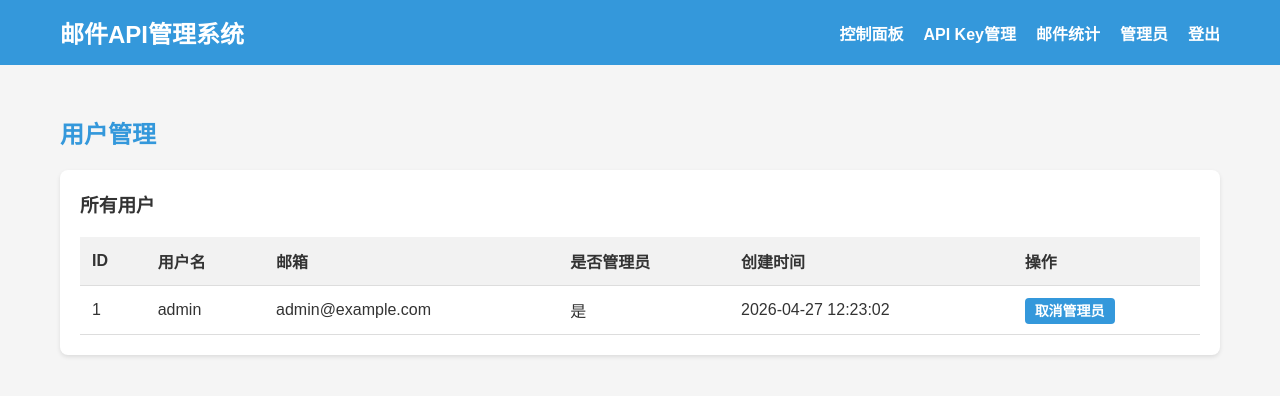
After one commit to yhj2014/mail-api, a Flask app: page /admin/users in a window 1280 px wide. The commit adds this page. Shown: the top 396 px of the page. Run offline with Flask 3, Linux system fonts and the light colour scheme; a user stored in the database is signed in; data comes from the database, SQL or seed files in the repository; both versions use the stored data as it was after the commit.

Commit message:
feat: 增加网页界面与API Key管理
Co-authored-by: traeagent <traeagent@users.noreply.github.com>

```diff
--- a/main.py
+++ b/main.py
@@ -3,6 +3,7 @@
 
 from flask import Flask, request, jsonify, render_template, redirect, url_for, flash
 from flask_login import LoginManager, login_user, login_required, logout_user, current_user
+from functools import wraps
 import smtplib
 from email.mime.text import MIMEText
 from email.header import Header
@@ -46,6 +47,15 @@ ADMIN_KEY = os.getenv("ADMIN_KEY", "")
 def load_user(user_id):
     """加载用户"""
     return User.query.get(int(user_id))
+
+def admin_required(f):
+    """管理员权限装饰器"""
+    @wraps(f)
+    def decorated_function(*args, **kwargs):
+        if not current_user.is_authenticated or not current_user.is_admin:
+            return redirect(url_for('login'))
+        return f(*args, **kwargs)
+    return decorated_function
 
 def verify_auth(secret):
     """验证用户密钥"""
@@ -327,11 +337,85 @@ def email_stats():
     stats = EmailStat.query.filter_by(user_id=current_user.id).order_by(EmailStat.created_at.desc()).all()
     return render_template('email_stats.html', stats=stats)
 
+# ========== 管理员路由 ==========
+
+@app.route("/admin/dashboard")
+@admin_required
+def admin_dashboard():
+    """管理员控制面板"""
+    # 系统统计
+    total_users = User.query.count()
+    total_api_keys = APIKey.query.count()
+    total_emails = EmailStat.query.count()
+    success_emails = EmailStat.query.filter_by(status="success").count()
+    failed_emails = EmailStat.query.filter_by(status="failed").count()
+
+    return render_template('admin/dashboard.html',
+                          total_users=total_users,
+                          total_api_keys=total_api_keys,
+                          total_emails=total_emails,
+                          success_emails=success_emails,
+                          failed_emails=failed_emails)
+
+@app.route("/admin/users")
+@admin_required
+def admin_users():
+    """用户管理"""
+    users = User.query.all()
+    return render_template('admin/users.html', users=users)
+
+@app.route("/admin/users/delete/<int:user_id>")
+@admin_required
+def admin_delete_user(user_id):
+    """删除用户"""
+    user = User.query.get(user_id)
+    if user and not user.is_admin:
+        # 删除用户的API Key
+        APIKey.query.filter_by(user_id=user_id).delete()
+        # 删除用户的邮件统计
+        EmailStat.query.filter_by(user_id=user_id).delete()
+        # 删除用户
+        db.session.delete(user)
+        db.session.commit()
+        flash('用户已删除')
+    else:
+        flash('无法删除用户')
+    return redirect(url_for('admin_users'))
+
+@app.route("/admin/users/toggle_admin/<int:user_id>")
+@admin_required
+def admin_toggle_admin(user_id):
+    """切换用户管理员权限"""
+    user = User.query.get(user_id)
+    if user:
+        user.is_admin = not user.is_admin
+        db.session.commit()
+        flash('用户权限已更新')
+    else:
+        flash('用户不存在')
+    return redirect(url_for('admin_users'))
+
+@app.route("/admin/email_stats")
+@admin_required
+def admin_email_stats():
+    """系统邮件统计"""
+    stats = EmailStat.query.order_by(EmailStat.created_at.desc()).all()
+    return render_template('admin/email_stats.html', stats=stats)
+
 if __name__ == "__main__":
     # 创建数据库表
     with app.app_context():
         db.create_all()
 
+        # 创建默认管理员账户（如果不存在）
+        admin_user = User.query.filter_by(username="admin").first()
+        if not admin_user:
+            admin_user = User(username="admin", email="admin@example.com", is_admin=True)
+            admin_user.set_password("admin123")
+            db.session.add(admin_user)
+            db.session.commit()
+            print("默认管理员账户已创建: 用户名=admin, 密码=admin123")
+
     port = int(os.getenv("PORT", "5000"))
     debug = os.getenv("DEBUG", "false").lower() == "true"
     app.run(host="0.0.0.0", port=port, debug=debug)
--- a/models.py
+++ b/models.py
@@ -13,6 +13,7 @@ class User(UserMixin, db.Model):
     username = db.Column(db.String(80), unique=True, nullable=False)
     email = db.Column(db.String(120), unique=True, nullable=False)
     password_hash = db.Column(db.String(128), nullable=False)
+    is_admin = db.Column(db.Boolean, default=False)
     created_at = db.Column(db.DateTime, default=datetime.utcnow)
 
     # 关系
--- /dev/null
+++ b/templates/admin/users.html
@@ -0,0 +1,43 @@
+{% extends 'base.html' %}
+
+{% block content %}
+    <h2>用户管理</h2>
+    <div class="card">
+        <h3>所有用户</h3>
+        {% if users %}
+            <table>
+                <thead>
+                    <tr>
+                        <th>ID</th>
+                        <th>用户名</th>
+                        <th>邮箱</th>
+                        <th>是否管理员</th>
+                        <th>创建时间</th>
+                        <th>操作</th>
+                    </tr>
+                </thead>
+                <tbody>
+                    {% for user in users %}
+                        <tr>
+                            <td>{{ user.id }}</td>
+                            <td>{{ user.username }}</td>
+                            <td>{{ user.email }}</td>
+                            <td>{{ '是' if user.is_admin else '否' }}</td>
+                            <td>{{ user.created_at.strftime('%Y-%m-%d %H:%M:%S') }}</td>
+                            <td>
+                                {% if not user.is_admin %}
+                                    <a href="{{ url_for('admin_delete_user', user_id=user.id) }}" class="btn btn-danger" onclick="return confirm('确定要删除此用户吗？');">删除</a>
+                                {% endif %}
+                                <a href="{{ url_for('admin_toggle_admin', user_id=user.id) }}" class="btn btn-primary">
+                                    {{ '取消管理员' if user.is_admin else '设为管理员' }}
+                                </a>
+                            </td>
+                        </tr>
+                    {% endfor %}
+                </tbody>
+            </table>
+        {% else %}
+            <p>没有用户</p>
+        {% endif %}
+    </div>
+{% endblock %}
--- a/templates/base.html
+++ b/templates/base.html
@@ -170,6 +170,9 @@
                     <a href="{{ url_for('dashboard') }}">控制面板</a>
                     <a href="{{ url_for('api_keys') }}">API Key管理</a>
                     <a href="{{ url_for('email_stats') }}">邮件统计</a>
+                    {% if current_user.is_admin %}
+                        <a href="{{ url_for('admin_dashboard') }}">管理员</a>
+                    {% endif %}
                     <a href="{{ url_for('logout') }}">登出</a>
                 {% else %}
                     <a href="{{ url_for('login') }}">登录</a>
```
Also changed, not shown: templates/admin/dashboard.html (added, +34 -0 lines), templates/admin/email_stats.html (added, +36 -0 lines), instance/mail_api.db.
